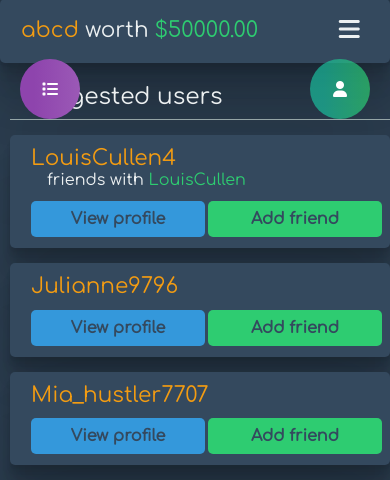
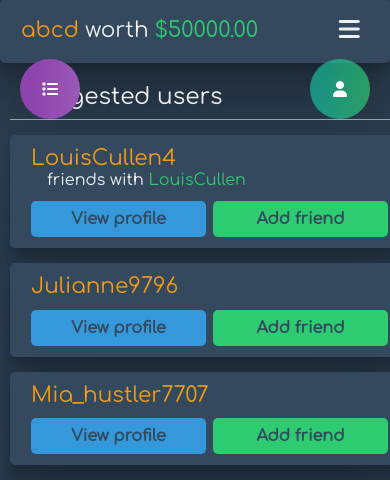
Before and after one commit to Manc-Y15/hustl.io, a Django app: page /friends/ in a window 390 px wide. Shown: the part 705-1185 px from the top of the page. Run offline with Django 4.2, Linux system fonts and the light colour scheme; a user stored in the database is signed in; data comes from the database, SQL or seed files in the repository; some libraries are stand-ins or nearby versions.

Commit message:
Improved responsiveness on friends page, couldn't get add friend button to work on profile

```diff
--- a/src/templates/accounts/friends.html
+++ b/src/templates/accounts/friends.html
@@ -14,7 +14,7 @@
 				<h2 style="text-align: left;">Friends</h2>
 			</div>
 			<div class="row">
-				<div class="col-sm-7 col-12" style="padding-top: 20px;">
+				<div class="col-sm-6 col-12" style="padding-top: 20px;">
 					<div class="grid">
 						<form hx-post="/friends/search" hx-swap="innerHTML">
 							{% csrf_token %}
@@ -99,7 +99,7 @@
 							{% endif %}
 					</div>
 				</div>
-				<div class="col" style="margin-left: 10px;padding-top: 20px;">
+				<div class="col-sm-5 col-12" style="margin-left: 10px;padding-top: 20px;">
 					<div class="grid">
 						<div class="row" style="border-bottom:1px solid #95a5a6;">
 							<h3 style="text-align: left;">Suggested users</h3>
```
